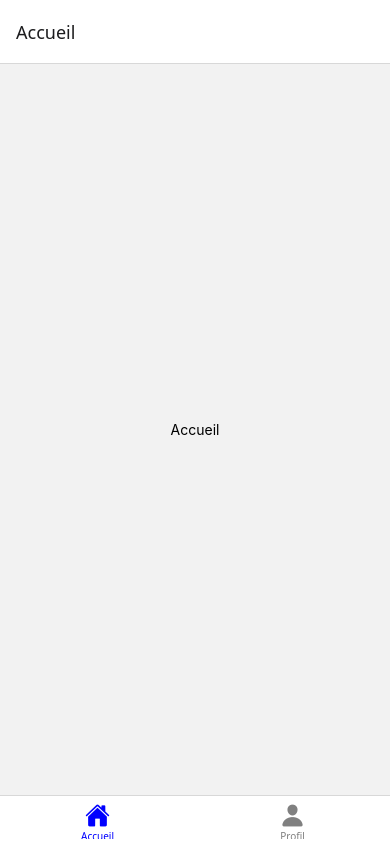
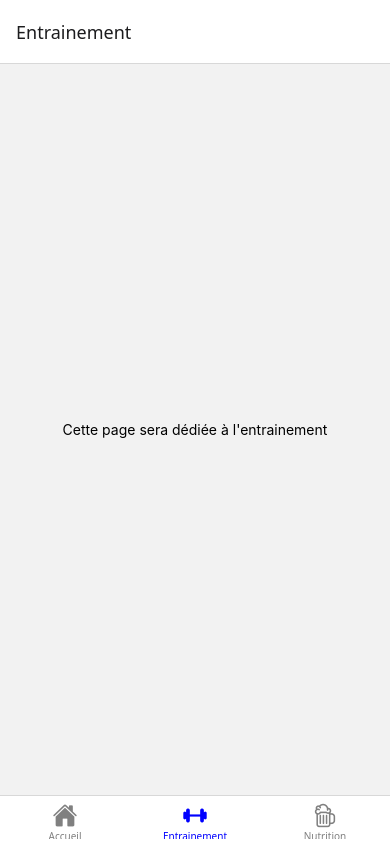
Before and after one commit to Thomas735/appMuscu, a React Native app: screen /Entrainement in a window 390 px wide. Built offline with nearby package versions, Linux system fonts and the light colour scheme.

Commit message:
Fusion du repo distant

```diff
--- a/navigation/BottomTabNavigator.js
+++ b/navigation/BottomTabNavigator.js
@@ -1,21 +1,12 @@
 import React from 'react';
 import { createBottomTabNavigator } from '@react-navigation/bottom-tabs';
 import { NavigationContainer } from '@react-navigation/native';
-import { View, Text } from 'react-native';
 import { Ionicons } from '@expo/vector-icons';
 
-// Création des écrans
-const HomeScreen = () => (
-  <View style={{ flex: 1, justifyContent: 'center', alignItems: 'center' }}>
-    <Text>Accueil</Text>
-  </View>
-);
-
-const ProfileScreen = () => (
-  <View style={{ flex: 1, justifyContent: 'center', alignItems: 'center' }}>
-    <Text>Profil</Text>
-  </View>
-);
+// Importation des différents écrans
+import HomeScreen from '../screens/HomeScreen';
+import TrainingScreen from '../screens/TrainingScreen';
+import NutritionScreen from '../screens/NutritionScreen';
 
 // Création du bottom tab navigator
 const Tab = createBottomTabNavigator();
@@ -26,7 +17,16 @@ export default function BottomTabNavigator() {
       <Tab.Navigator
         screenOptions={({ route }) => ({
           tabBarIcon: ({ color, size }) => {
-            let iconName = route.name === 'Accueil' ? 'home' : 'person';
+            if (route.name === 'Accueil'){
+              var iconName = 'home';
+            }
+            else if (route.name === 'Entrainement'){
+              var iconName = 'barbell';
+            }
+            else {
+              var iconName = 'beer-outline';
+            }
+
             return <Ionicons name={iconName} size={size} color={color} />;
           },
           tabBarActiveTintColor: 'blue',
@@ -34,7 +34,8 @@ export default function BottomTabNavigator() {
         })}
       >
         <Tab.Screen name="Accueil" component={HomeScreen} />
-        <Tab.Screen name="Profil" component={ProfileScreen} />
+        <Tab.Screen name="Entrainement" component={TrainingScreen} />
+        <Tab.Screen name="Nutrition" component={NutritionScreen} />
       </Tab.Navigator>
     </NavigationContainer>
   );
--- /dev/null
+++ b/screens/HomeScreen.js
@@ -0,0 +1,12 @@
+import React from 'react';
+import { View, Text } from 'react-native';
+
+//Gérer l'écran d'acceuil
+
+const HomeScreen = () => (
+  <View style={{ flex: 1, justifyContent: 'center', alignItems: 'center' }}>
+    <Text>Voici la page d'acceuil</Text>
+  </View>
+);
+
+export default HomeScreen;
--- /dev/null
+++ b/screens/NutritionScreen.js
@@ -0,0 +1,12 @@
+import React from 'react';
+import { View, Text } from 'react-native';
+
+//Gérer l'écran de Nutrition
+
+const NutritionScreen = () => (
+  <View style={{ flex: 1, justifyContent: 'center', alignItems: 'center' }}>
+    <Text>Cette page sera dédiée à la nutrition</Text>
+  </View>
+);
+
+export default NutritionScreen;
--- /dev/null
+++ b/screens/TrainingScreen.js
@@ -0,0 +1,12 @@
+import React from 'react';
+import { View, Text } from 'react-native';
+
+//Gérer l'écran d'entrainement
+
+const TrainingScreen = () => (
+  <View style={{ flex: 1, justifyContent: 'center', alignItems: 'center' }}>
+    <Text>Cette page sera dédiée à l'entrainement</Text>
+  </View>
+);
+
+export default TrainingScreen;
```
